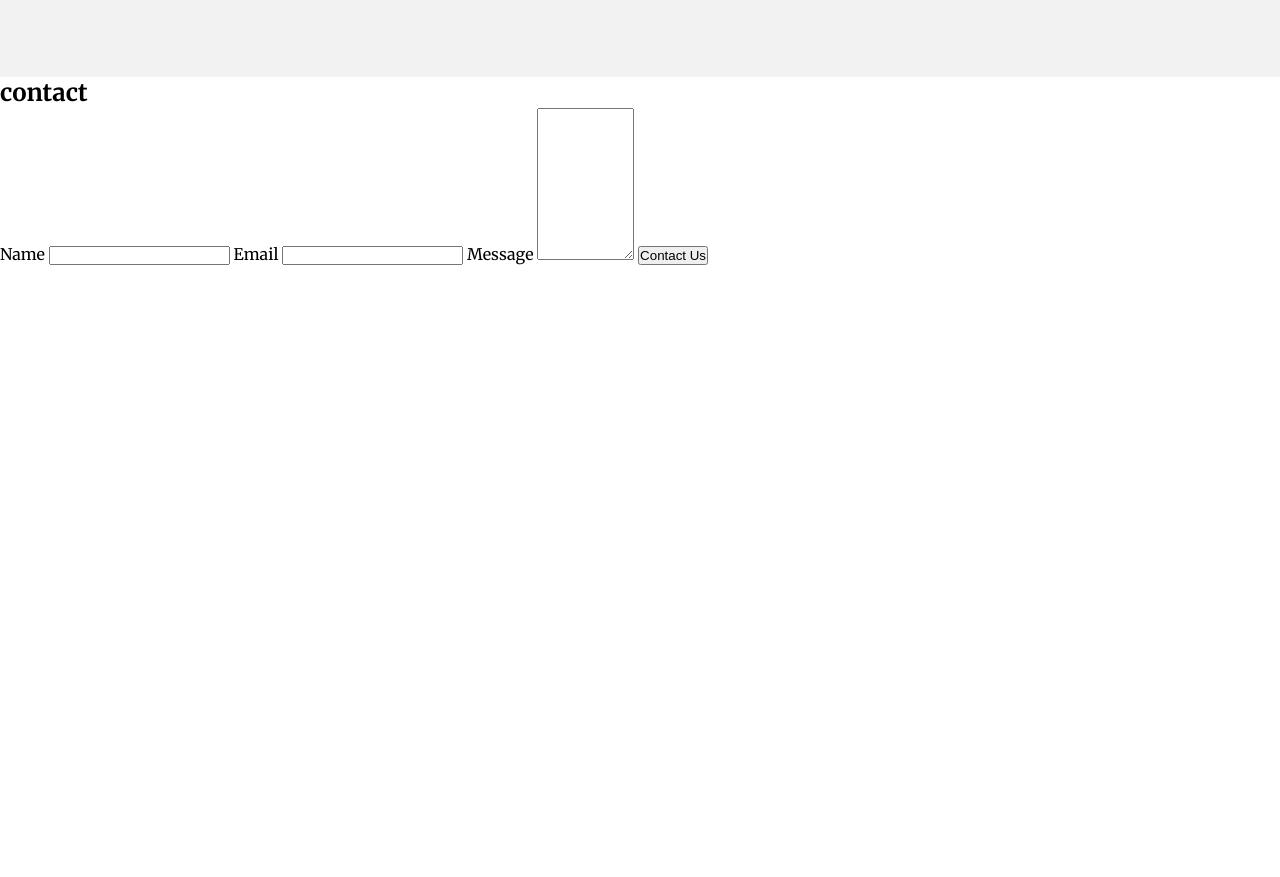
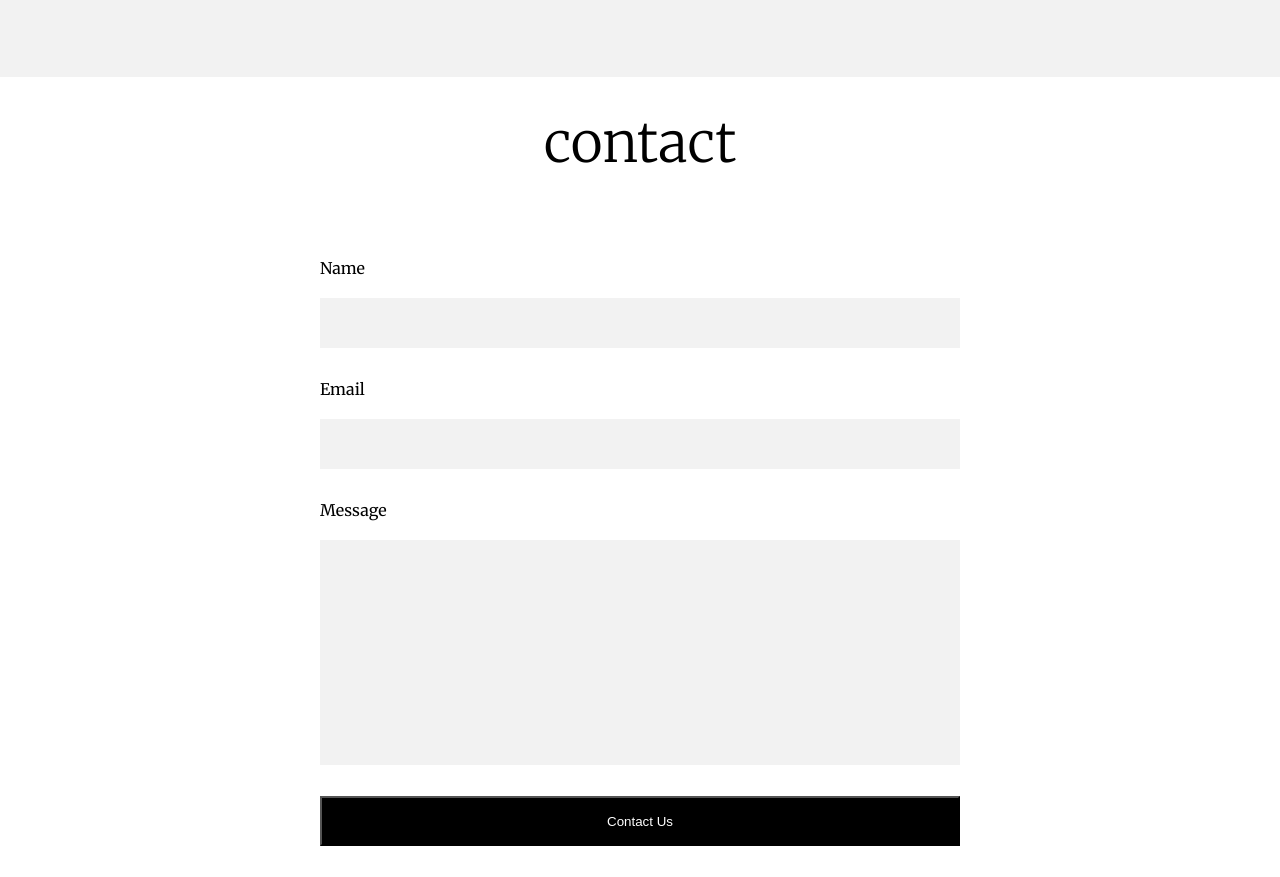
Before and after one commit to EmmanuelSanchgDev/Light-pages, a plain HTML site: page index.html in a window 1280 px wide. Shown: the part 1964-2841 px from the top of the page. Before the commit the page ends 2229 px from the top, so only its background shows below. Drawn offline with Linux system fonts and the light colour scheme.

Commit message:
ya quedo la web para desktop

```diff
--- a/css/style.css
+++ b/css/style.css
@@ -145,3 +145,48 @@ li a {
 .cite {
     font-style: italic;
 }
+
+/*FORM CONTACT*/
+.footer {
+    width: 100%;
+    height: 100vh;
+}
+.form {
+    margin: auto;
+    width: 50%;
+    height: 100%;
+    display: flex;
+    flex-direction: column;
+    justify-content: space-evenly;
+}
+.footer .title {
+    text-align: center;
+    font-size: 5.5rem;
+    font-weight: 100;
+    margin-bottom: 5rem;
+}
+.form label {
+    display: flex;
+    flex-direction: column;
+}
+label span {
+    margin-bottom: 2rem;
+}
+label input {
+    height: 5rem;
+    background-color: #f2f2f2;
+    border: none;
+}
+label textarea {
+    /* width: 100%;
+    height: 20px; */
+    resize: none;
+    background-color: #f2f2f2;
+    border: none;
+}
+.button-form {
+    height: 5rem;
+    width: 100%;
+    background-color: #000;
+    color: #fff;
+}
--- a/index.html
+++ b/index.html
@@ -22,13 +22,13 @@
             <a href="#">home</a>
           </li>
           <li>
-            <a href="#">services</a>
+            <a href="#services">services</a>
           </li>
           <li>
-            <a href="#">about</a>
+            <a href="#about">about</a>
           </li>
           <li>
-            <a href="#">contac</a>
+            <a href="#contact">contac</a>
           </li>
         </ul>
       </nav>
@@ -132,9 +132,9 @@
         </article>
       </section>
     </main>
-    <footer>
-      <form class="form" action="">
-        <h2 class="title-seccion">contact</h2>
+    <footer class="footer">
+      <form id="contact" class="form" action="">
+        <h2 class="title">contact</h2>
         <label for="name">
           <span class="text-form">Name</span>
           <input type="text" id="name" name="name" required  />
@@ -154,10 +154,10 @@
             name="message"
             id="message"
             cols="10"
-            rows="10"
+            rows="15"
           ></textarea>
         </label>
-        <input type="submit" value="Contact Us" />
+        <input class="button-form" type="submit" value="Contact Us" />
       </form>
     </footer>
   </body>
```
